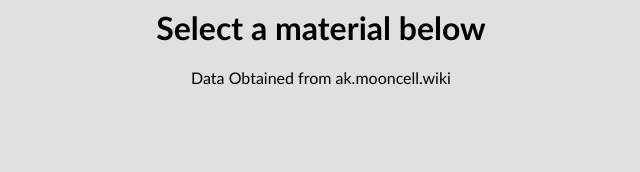
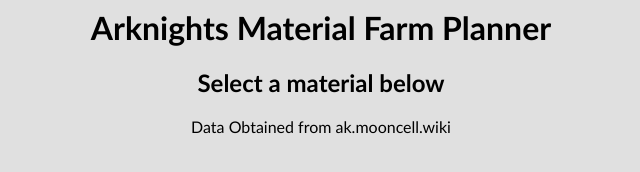
Before and after one commit to akmatcalc/akmatcalc, a plain HTML site: page index.html in a window 1280 px wide. Shown: the whole page, without its empty margins (319-959 px from the left). Drawn offline with Linux system fonts and the light colour scheme.

Commit message:
added title

```diff
--- a/index.html
+++ b/index.html
@@ -43,7 +43,8 @@
 
 	</head>
 	<body style="background-color:#e0e0e0;">
-		<h1 style="font-family:Calibri;text-align:center;">Select a material below</h1>
+		<b><h1 style="font-family:Calibri;text-align:center;">Arknights Material Farm Planner</h1></b>
+		<h2 style="font-family:Calibri;text-align:center;">Select a material below</h1>
 		<p align="center" id="output" ></p>
 
 
```
